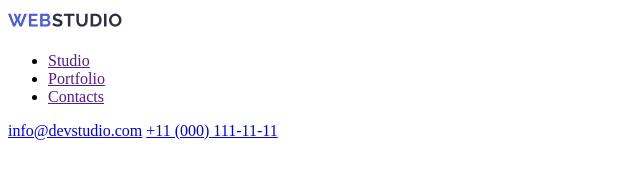
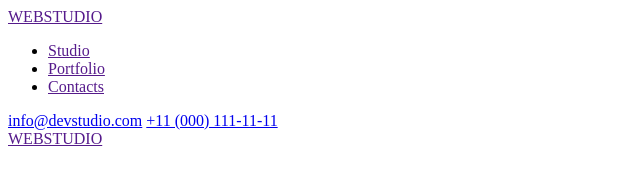
Before and after one commit to OleksiyVoloshyn/goit-markup-hw-01, a plain HTML site: page index.html in a window 1280 px wide. Shown: the whole page, without its empty margins (0-640 px from the left). Drawn offline with Linux system fonts and the light colour scheme.

Commit message:
commit message

```diff
--- a/index.html
+++ b/index.html
@@ -7,9 +7,8 @@
 </head>
 <body>
     <header>
-
-        <a>
-            <img src="/images/Logo.jpg" alt="webstudio logo" width="115" height="24">
+        <a href="">
+            WEBSTUDIO
         </a>
 
         <nav>
@@ -33,7 +32,9 @@
 
     </Main>
     <footer>
-
+        <a href="">
+            WEBSTUDIO
+        </a>
     </footer>
 
 </body>
```
